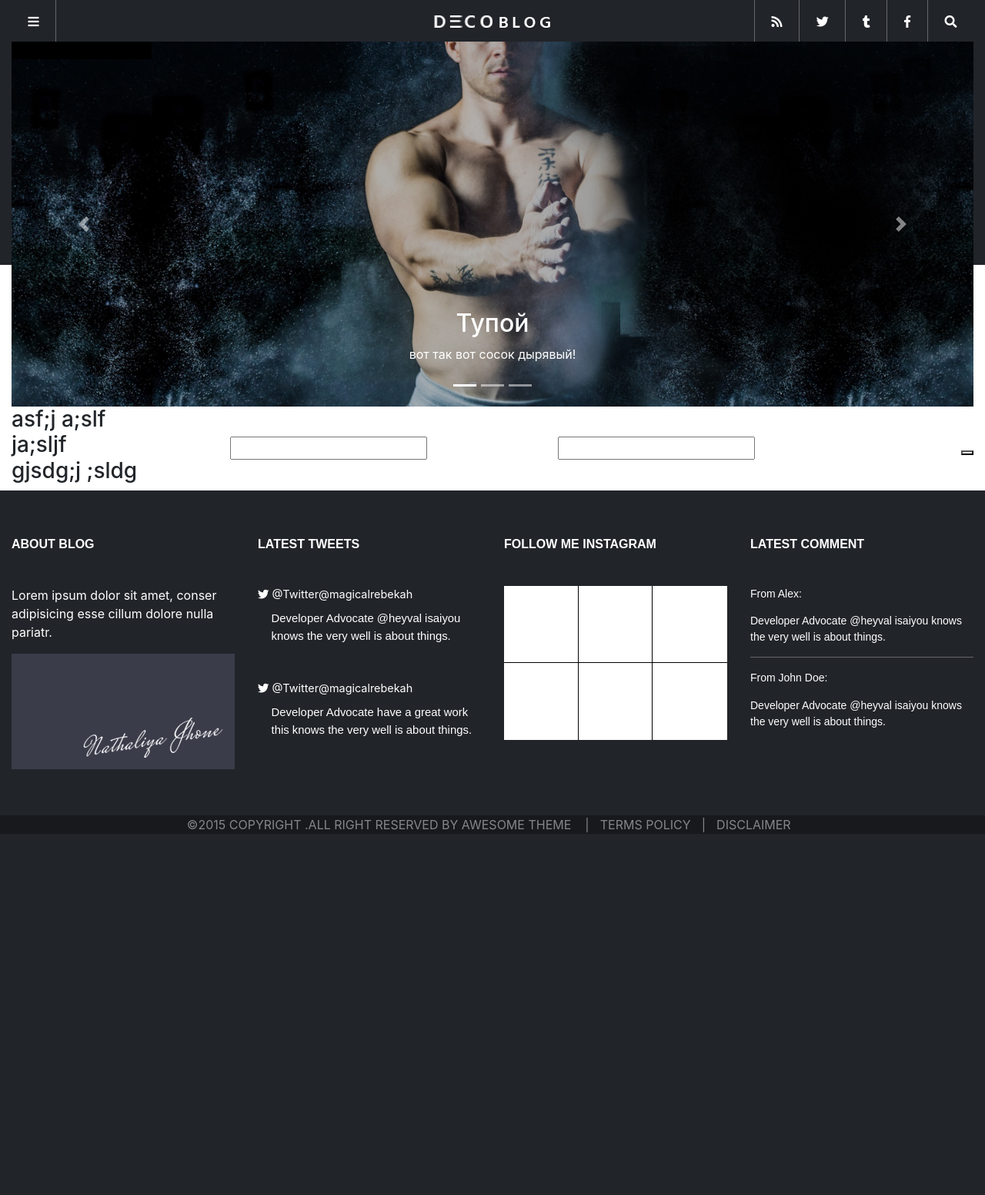
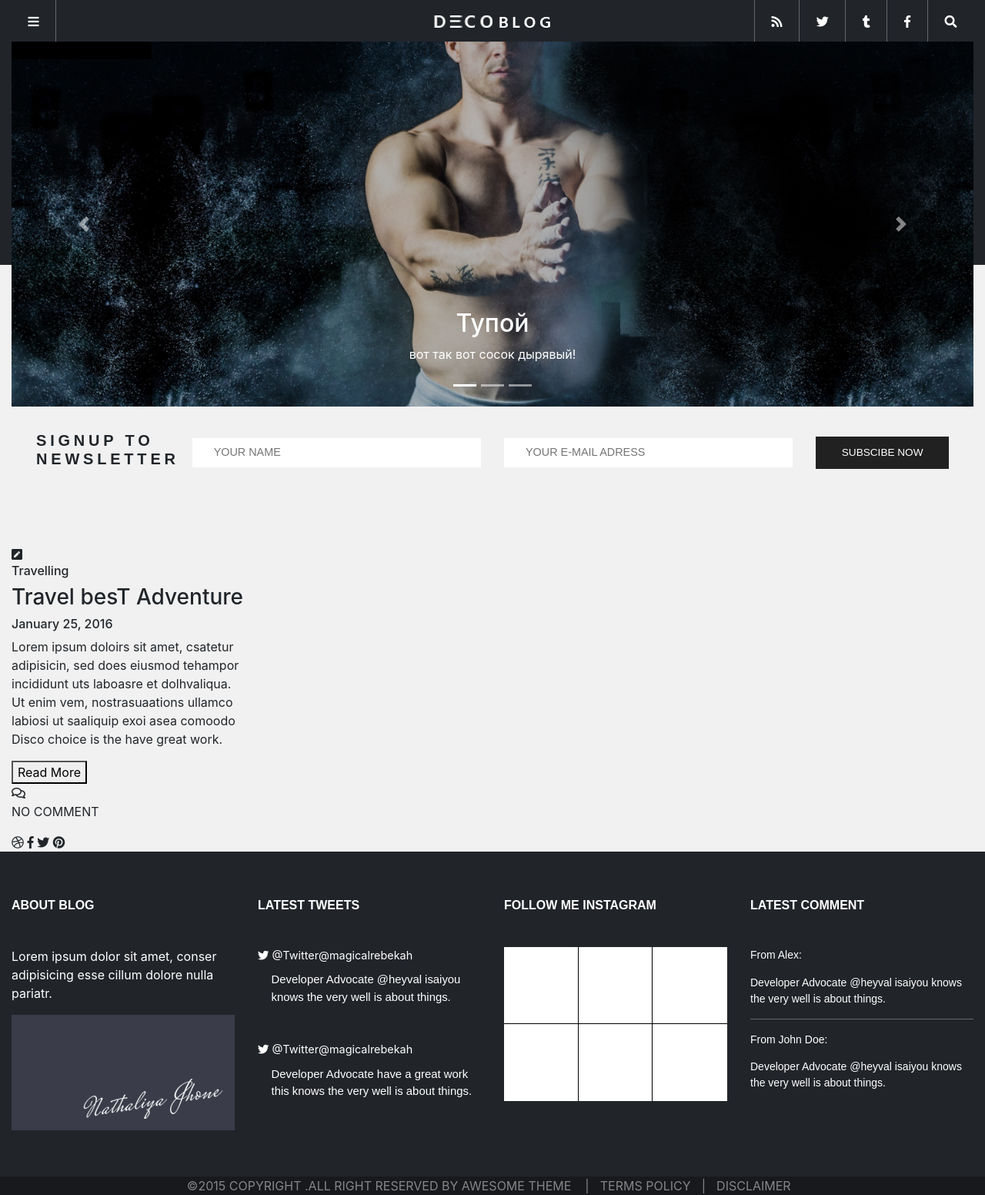
Before and after one commit to impressivedevelopments/decoblog, a PHP site: page / in a window 1280 px wide. Shown: the whole page at 77% size. Before the commit the page ends 1083 px from the top, so only its background shows below. Run offline with PHP 8.4, Linux system fonts and the light colour scheme.

Commit message:
news_blog

```diff
--- a/css/style.css
+++ b/css/style.css
@@ -1,3 +1,7 @@
+html, body {
+  background-color: #f1f1f1 !important;
+}
+
 /* Helper class */
 .grid {
   display: -ms-grid;
@@ -33,11 +37,60 @@
           justify-content: flex-end;
 }
 
+/* SLIDER */
 .slider {
   margin-top: -18.125rem;
   z-index: 1;
 }
 
+/* SIGN UP */
+.sign-up {
+  height: 11.25rem;
+  padding: 2rem;
+}
+
+.sign-up h3 {
+  font-family: 'Montserrat', sans-serif;
+  font-weight: 700;
+  font-style: normal;
+  text-transform: uppercase;
+  letter-spacing: 0.3rem;
+  font-size: 1.25rem;
+}
+
+.sign-up input {
+  border: #ffffff;
+  font-family: 'Hind', sans-serif;
+  font-weight: 300;
+  font-style: normal;
+  font-size: 0.9rem;
+  padding: .5rem 1.75rem;
+  width: 100%;
+  outline-color: #212121;
+}
+
+.sign-up button {
+  font-family: 'Hind', sans-serif;
+  font-weight: 500;
+  font-style: normal;
+  text-transform: uppercase;
+  font-size: 0.85rem;
+  background: #212121;
+  color: #ffffff;
+  padding: .6rem 1.75rem;
+  border: 1px solid transparent;
+  cursor: pointer;
+}
+
+.sign-up button:hover {
+  background: #ffffff;
+  -webkit-transition: .5s ease;
+  transition: .5s ease;
+  color: #212121;
+  border: 1px solid #212121;
+}
+
+/* POSTS */
 /* ABOUT US */
 .about {
   background: #212429;
--- a/css/style.scss
+++ b/css/style.scss
@@ -1,5 +1,9 @@
 @import '_misc/_mixin.scss';
 @import '_misc/_theme.scss';
+
+html, body {
+    background-color: #f1f1f1 !important;
+}
 
 /* Helper class */
 
@@ -7,7 +11,6 @@
 
 /* HEADER */
 .header {
-    //height: 51.5rem;
     &-top-menu {
         background: $background-color;
         position: relative;
@@ -35,10 +38,52 @@
 
     }
 }
+/* SLIDER */
+
 .slider {
     margin-top: -18.125rem;
     z-index: 1;
 }
+/* SIGN UP */
+.sign-up {
+    height: 11.25rem;
+    padding: 2rem;
+    h3 {
+        @include montserrat-bold;
+        text-transform: uppercase;
+        letter-spacing: 0.3rem;
+        font-size: 1.25rem;
+    }
+    input {
+        border:$white;
+        @include hind-light;
+        font-size: 0.9rem;
+        padding: .5rem 1.75rem;
+        width: 100%;
+        outline-color: $black;
+    }
+    button {
+        @include hind-medium;
+        text-transform: uppercase;
+        font-size: 0.85rem;
+        background: $black;
+        color: $white;
+        padding: .6rem 1.75rem;
+        border: 1px solid transparent;
+        cursor: pointer;
+        &:hover {
+            background: $white;
+            transition: .5s ease;
+            color: $black;
+            border: 1px solid $black;
+        }
+    }
+}
+
+/* POSTS */
+
+
+
 /* ABOUT US */
 
 .about {
--- a/index.html
+++ b/index.html
@@ -120,15 +120,49 @@
 <form class="sign-up">
     <div class="container-fluid">
         <div class="row">
-            <div class="col-lg-2 my-auto text-left"><h3>asf;j a;slf ja;sljf<br>gjsdg;j ;sldg</h3></div>
-            <div class="col-lg-4 my-auto text-center"><input type="text"></div>
-            <div class="col-lg-4 my-auto text-center"><input type="text"></div>
-            <div class="col-lg-2 my-auto text-right"><button></button></div>
+            <div class="col-lg-2 my-auto"><h3>Signup to <br> Newsletter</h3></div>
+            <div class="col-lg-4 my-auto"><input type="text" placeholder="YOUR NAME"></div>
+            <div class="col-lg-4 my-auto"><input type="e-mail" placeholder="YOUR E-MAIL ADRESS"></div>
+            <div class="col-lg-2 my-auto"><button class="btn-block">Subscibe now</button></div>
         </div>
     </div>
 </form>
-    <!-- NEWS-BLOCK -->
-
+    <!-- POSTS -->
+<div class="posts">
+    <div class="container-fluid grid">
+        <div class="posts-card">
+            <div class="post-card-header">
+                <span><i class="fas fa-pen-square"></i></span>
+                <div class="post-card-body">
+                    <h6>Travelling</h6>
+                    <h3>Travel besT Adventure</h3>
+                    <h6>January 25, 2016</h6>
+                    <p>Lorem ipsum doloirs sit amet, csatetur <br>
+                     adipisicin, sed does eiusmod tehampor <br>
+                     incididunt uts laboasre et dolhvaliqua. <br>
+                     Ut enim  vem, nostrasuaations ullamco <br>
+                     labiosi ut saaliquip exoi asea comoodo <br>
+                     Disco choice is the have great work.</p>
+                    <button>Read More</button>
+                    <div class="post-card-footer">
+                        <span>
+                            <i class="far fa-comments"></i>
+                        </span>
+                        <p>NO COMMENT</p>
+                        <div class="social">
+                            <span>
+                                <i class="fab fa-dribbble"></i>
+                                <i class="fab fa-facebook-f"></i>
+                                <i class="fab fa-twitter"></i>
+                                <i class="fab fa-pinterest"></i>
+                            </span>
+                        </div>
+                    </div>
+                </div>
+            </div>
+        </div>
+    </div>
+</div>
     <!-- ABOUT US -->
 <section class="about">
     <div class="container-fluid">
```
Also changed, not shown: 1 other file.
